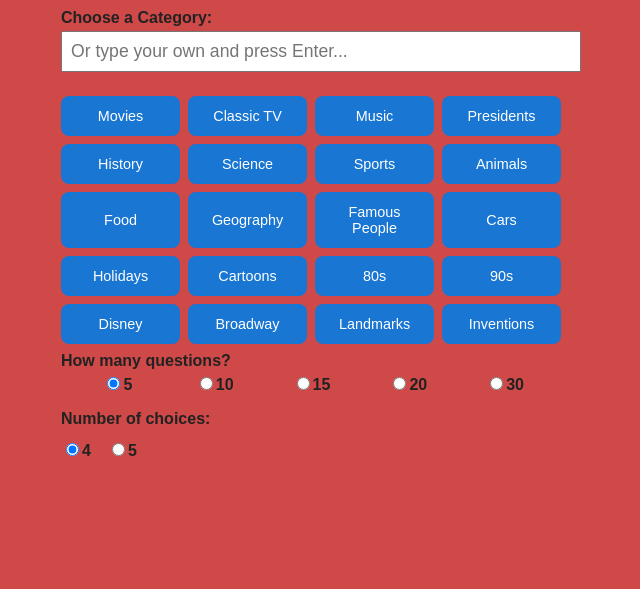
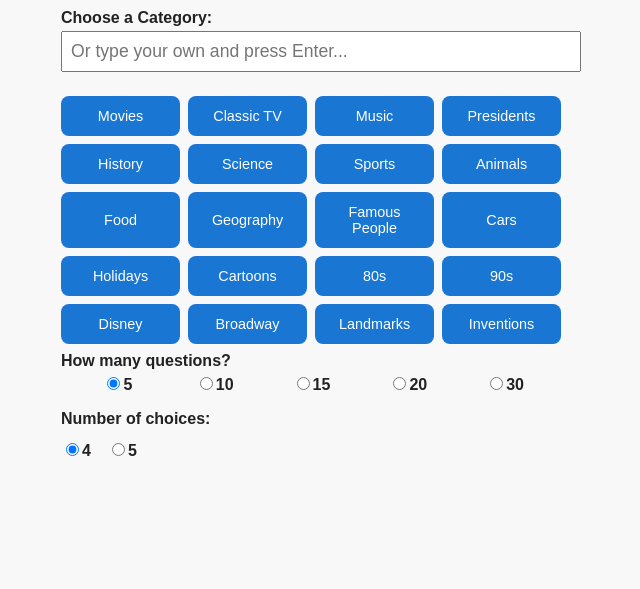
Before and after one commit to L3ws3r/SarahcareTrivia, a website: page public/index.html in a window 1280 px wide. Shown: the part 211-800 px from the top of the page, without its empty margins (329-969 px from the left). Drawn offline with Linux system fonts and the light colour scheme.

Commit message:
what changed

```diff
--- a/public/style.css
+++ b/public/style.css
@@ -5,7 +5,7 @@
   padding: 1rem;
   display: flex;
   justify-content: center;
-  background-color: #d04949;
+  background-color: #f8f8f8;
   color: #222;
 }
 
```
